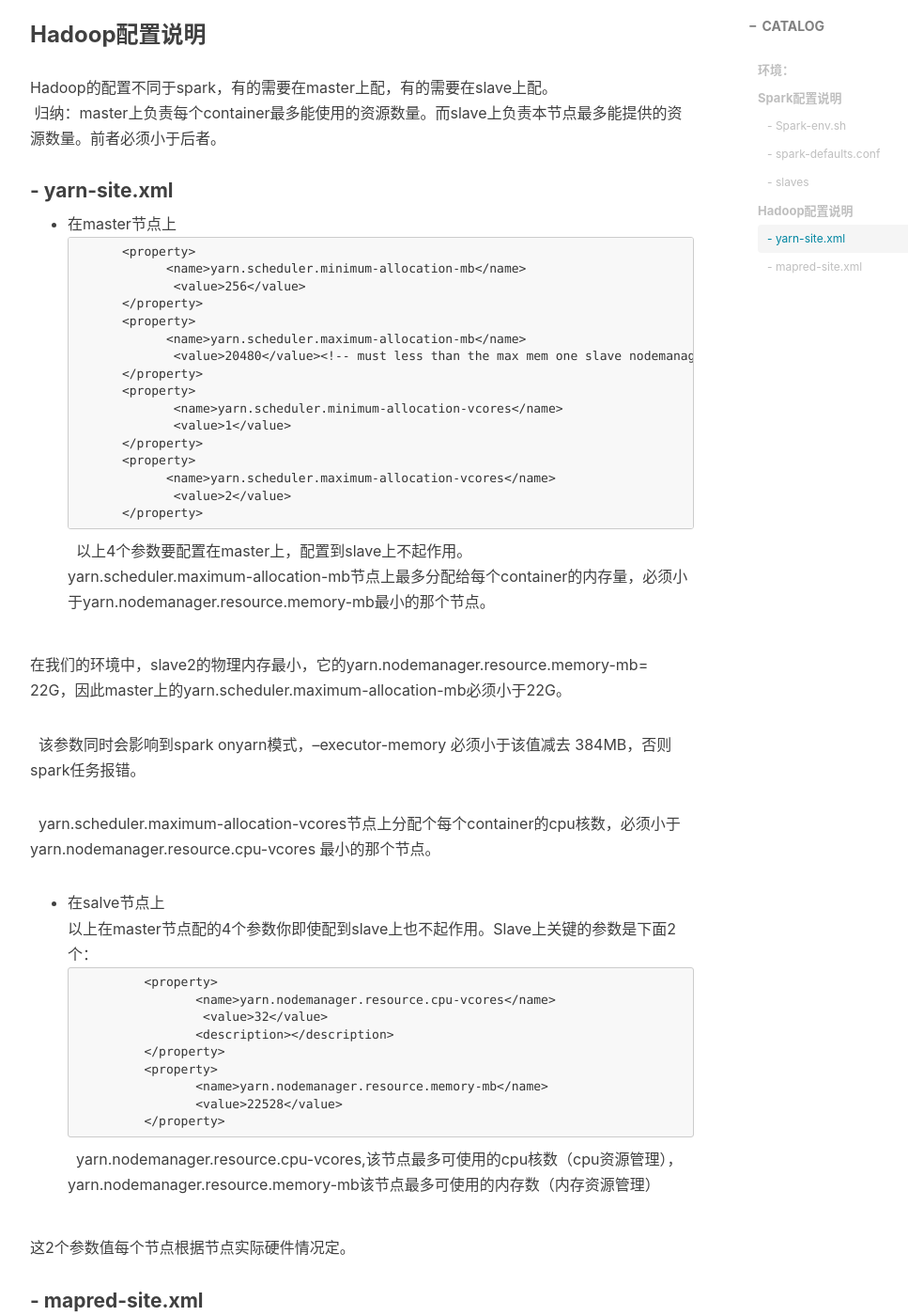
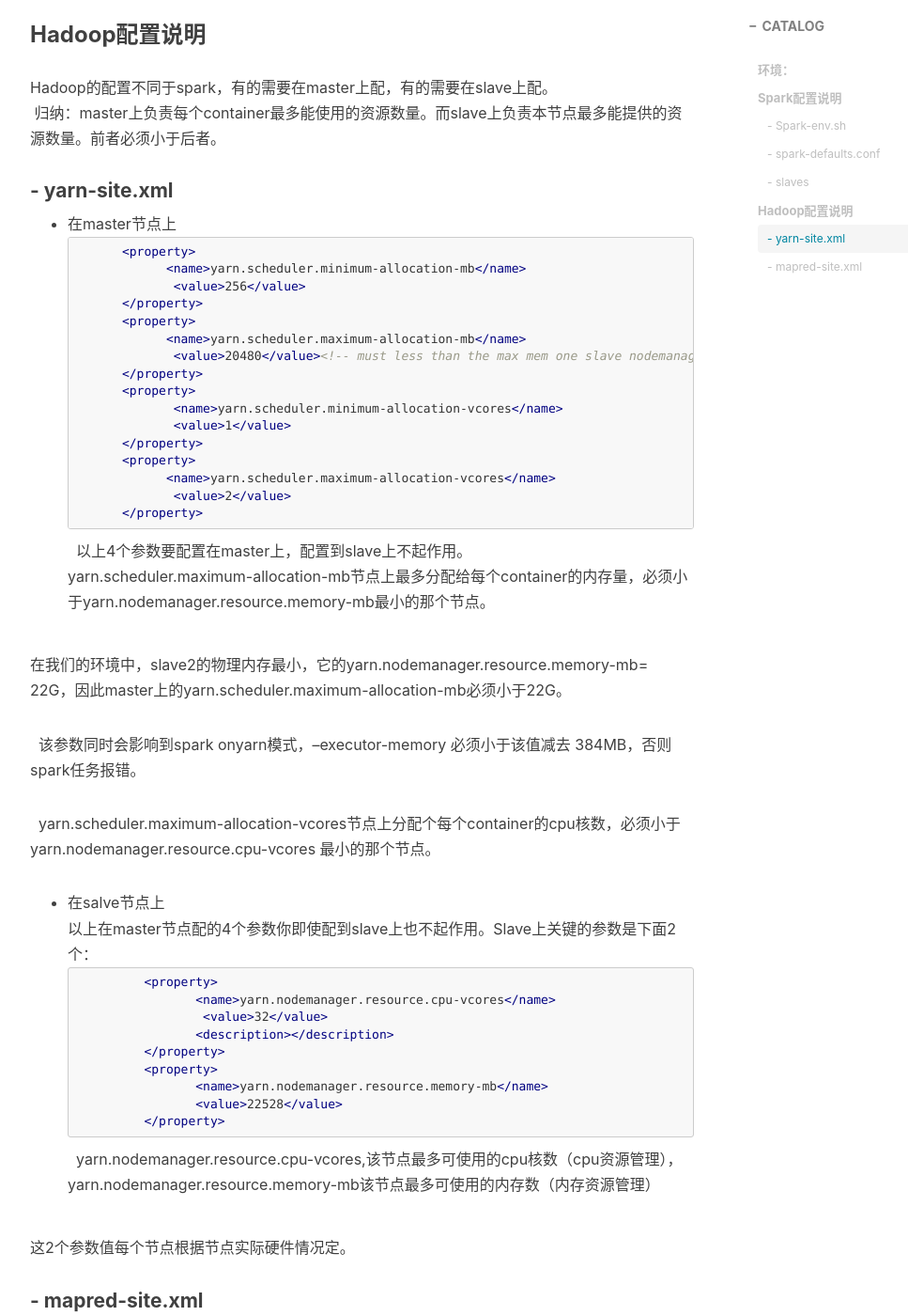
Before and after one commit to bbhhhh/bbhhhh.github.io, a Jekyll site: the page built from _posts/2015-01-06-hadoop-spark配置调优心得.md, in a window 1280 px wide and 1400 px high, scrolled down 3031 px. Shown: the whole window at 94% size, without its empty margins (233-1200 px from the left). Built offline with Jekyll 4.4.1, drawn with Linux system fonts in a browser that asks for light colours; nearby versions of some CDN libraries; comment, search, counter and statistics services are not loaded; some of the changed text lies outside the part shown.

Commit message:
update blogs

````diff
--- a/_posts/2015-01-06-hadoop-spark配置调优心得.md
+++ b/_posts/2015-01-06-hadoop-spark配置调优心得.md
@@ -100,7 +100,7 @@
 
 #### - yarn-site.xml
   - 在master节点上
-```
+```xml
       <property>
             <name>yarn.scheduler.minimum-allocation-mb</name>
              <value>256</value>
@@ -131,7 +131,7 @@
 
   - 在salve节点上
    以上在master节点配的4个参数你即使配到slave上也不起作用。Slave上关键的参数是下面2个：
-```
+```xml
          <property>
                 <name>yarn.nodemanager.resource.cpu-vcores</name>
                  <value>32</value>
@@ -150,7 +150,7 @@
 
 #### - mapred-site.xml
    - 在master节点上
-```
+```xml
     <property>
        <name>mapred.child.java.opts</name>
         <value>-Xmx8192m</value>
````
Also changed, not shown: _posts/2016-02-29-python多进程不同实现方法的异同点.md (+1 -1 lines).
